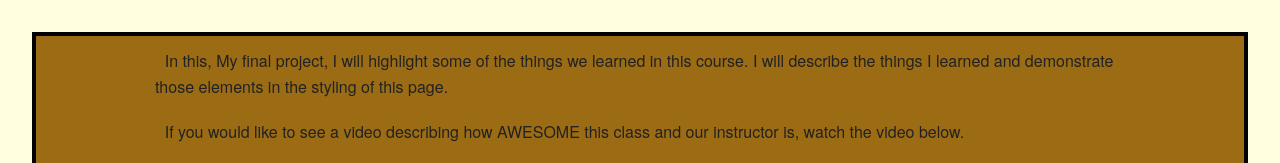
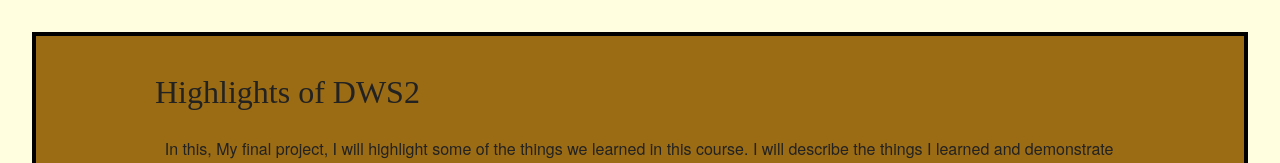
Before and after one commit to HeadShotBoom/DWS2, a plain HTML site: page B9 Final/index.html in a window 1280 px wide. Shown: the top 163 px of the page. Drawn offline with Linux system fonts and the light colour scheme; grey boxes are pictures that could not be loaded; a web font is replaced by a local one.

Commit message:
I guess ill wait

```diff
--- a/B9 Final/index.html
+++ b/B9 Final/index.html
@@ -25,7 +25,7 @@
 <header>
    <div id="top" class="row">
        <div class="small-12 columns">
-    <!--<h1>Highlights of DWS2</h1>-->
+    <h1>Highlights of DWS2</h1>
     <p>In this, My final project, I will highlight some of the things we learned in this course. I will describe the things I learned and demonstrate those elements in the styling of this page.</p>
     <p>If you would like to see a video describing how AWESOME this class and our instructor is, watch the video below.</p>
     <div id="movie" class="flex-video">
```
